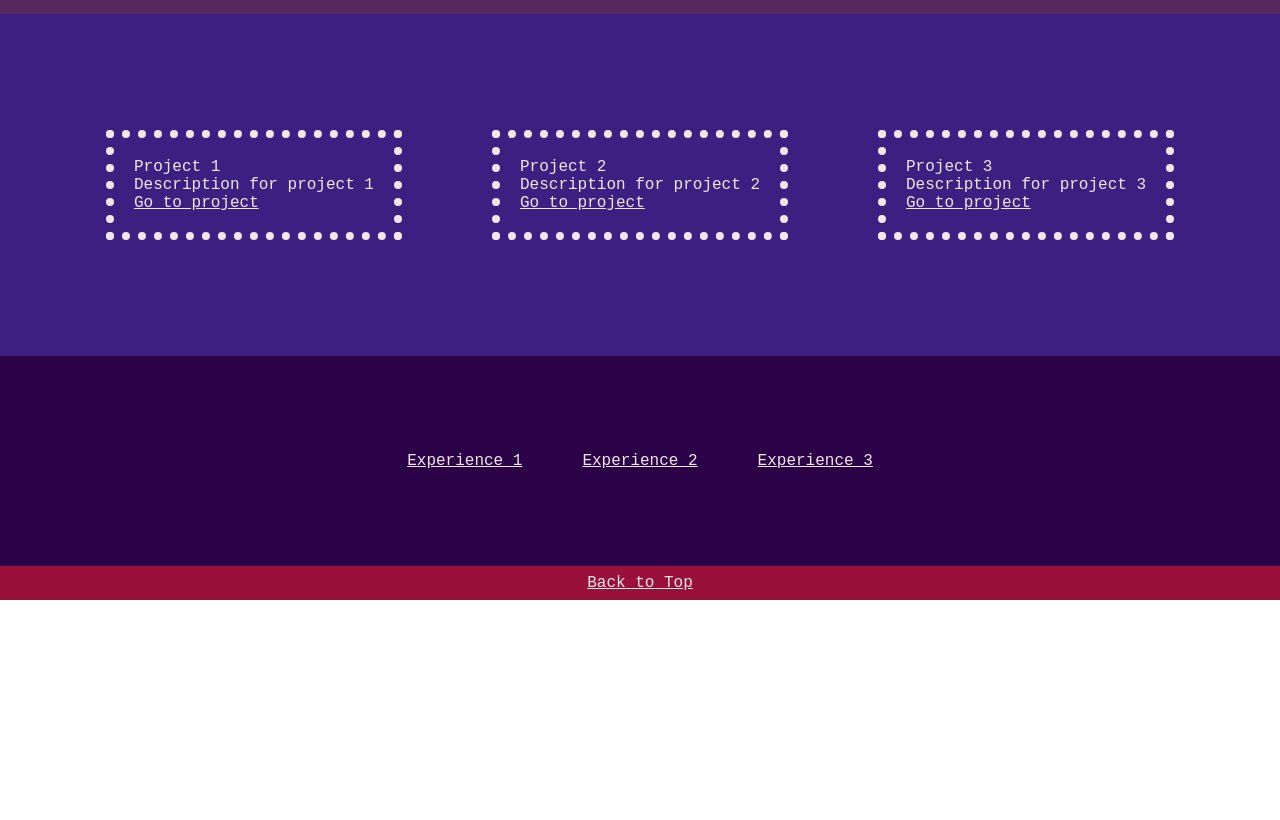
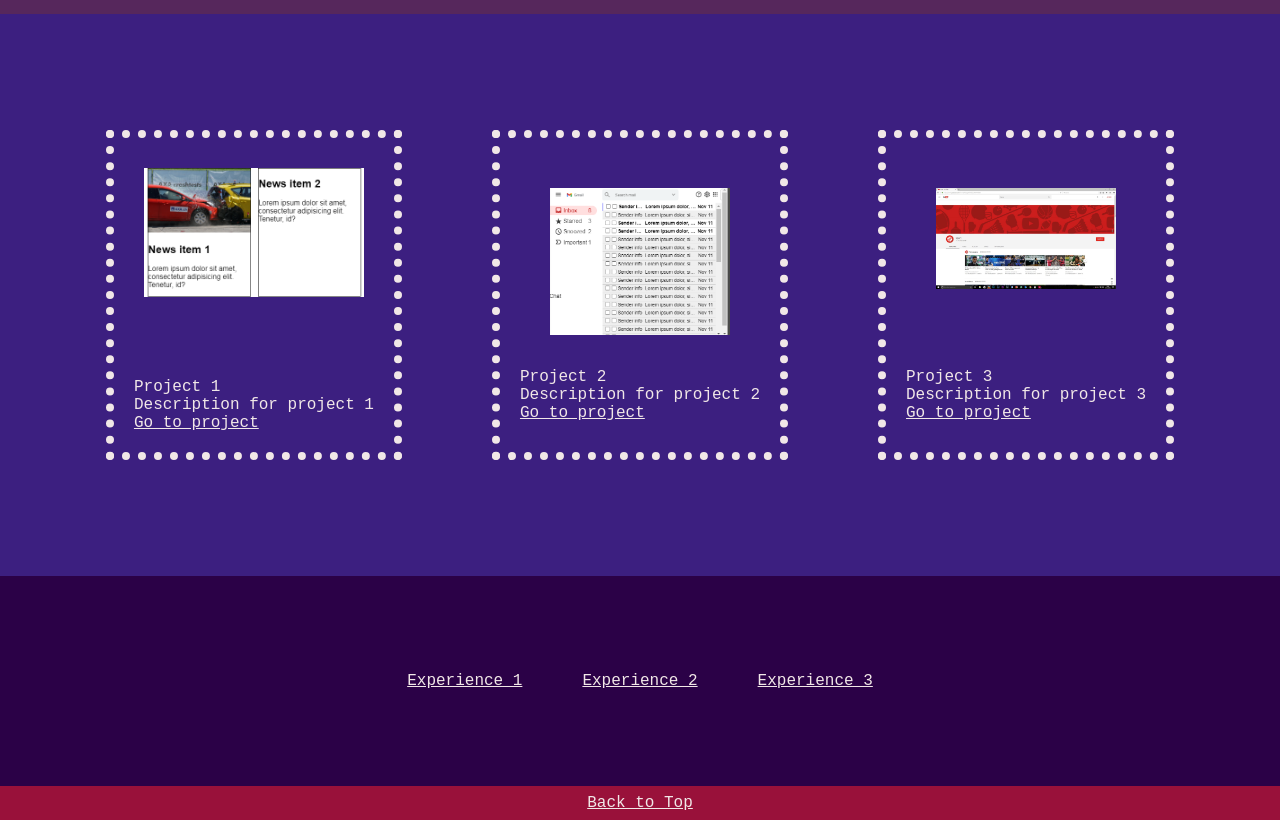
Before and after one commit to xhulia16/hoxton-html-my-portfolio-media, a plain HTML site: page index.html in a window 1280 px wide. Shown: the part 1000-1820 px from the top of the page. Before the commit the page ends 1600 px from the top, so only its background shows below. Drawn offline with Linux system fonts and the light colour scheme.

Commit message:
Images for projects

```diff
--- a/index.css
+++ b/index.css
@@ -62,13 +62,46 @@
         column-gap: 50px;
         list-style: none;
     }
-      .project1,
-      .project2,
+      .project1{
+        border: 8px dotted rgb(241, 231, 231);
+        margin: 20px;
+        padding: 20px;
+      }
+      .project2{
+        border: 8px dotted rgb(241, 231, 231);
+        margin: 20px;
+        padding: 20px;
+      }
+
       .project3{
         border: 8px dotted rgb(241, 231, 231);
         margin: 20px;
         padding: 20px;
       }
+      .image-one{
+        background-image: url("image1.PNG");
+        background-repeat: no-repeat;
+        background-size: contain;
+        height:200px;
+        margin:10px;
+}
+
+.image-two{
+  background-image: url("image2.PNG");
+  background-repeat: no-repeat;
+  background-size: contain;
+  height:150px;
+  margin:30px;
+}
+
+.image-three{
+  background-image: url("image3.jpg");
+  background-repeat: no-repeat;
+  background-size: contain;
+  height: 150px;
+  margin: 30px;
+}
+
 
     .experience {
         background-color: rgb(43, 1, 71);
@@ -85,8 +118,6 @@
 }
 
 
-
-
     .footer{
         background-color: rgb(153, 17, 58);
         display: grid;
--- a/index.html
+++ b/index.html
@@ -25,16 +25,16 @@
     </div>
     <div class="projects">
         <ul class="project-list" id="header-projects">
-
            <div class="project1">
+            <div class="image-one"></div>
                 <li>Project 1
                 <p>Description for project 1</p>
                 <a href="https://codesandbox.io/s/live-code-navigation-0xznko" target="_blank">Go to project</a>
-
-            </li>
+             </li>
         </div>
 
         <div class="project2">
+            <div class="image-two"></div>
             <li>Project 2
             <p>Description for project 2</p>
             <a href="https://codesandbox.io/s/gmail-final-review-jebulf?file=/index.html" target="_blank">Go to project</a>
@@ -42,6 +42,7 @@
     </div>
 
     <div class="project3">
+        <div class="image-three"></div>
         <li>Project 3
         <p>Description for project 3</p>
         <a href="https://codesandbox.io/s/gmail-final-review-jebulf?file=/index.html" target="_blank">Go to project</a>
```
Also changed, not shown: image1.PNG (added), image2.PNG (added), image3.jpg (added).
